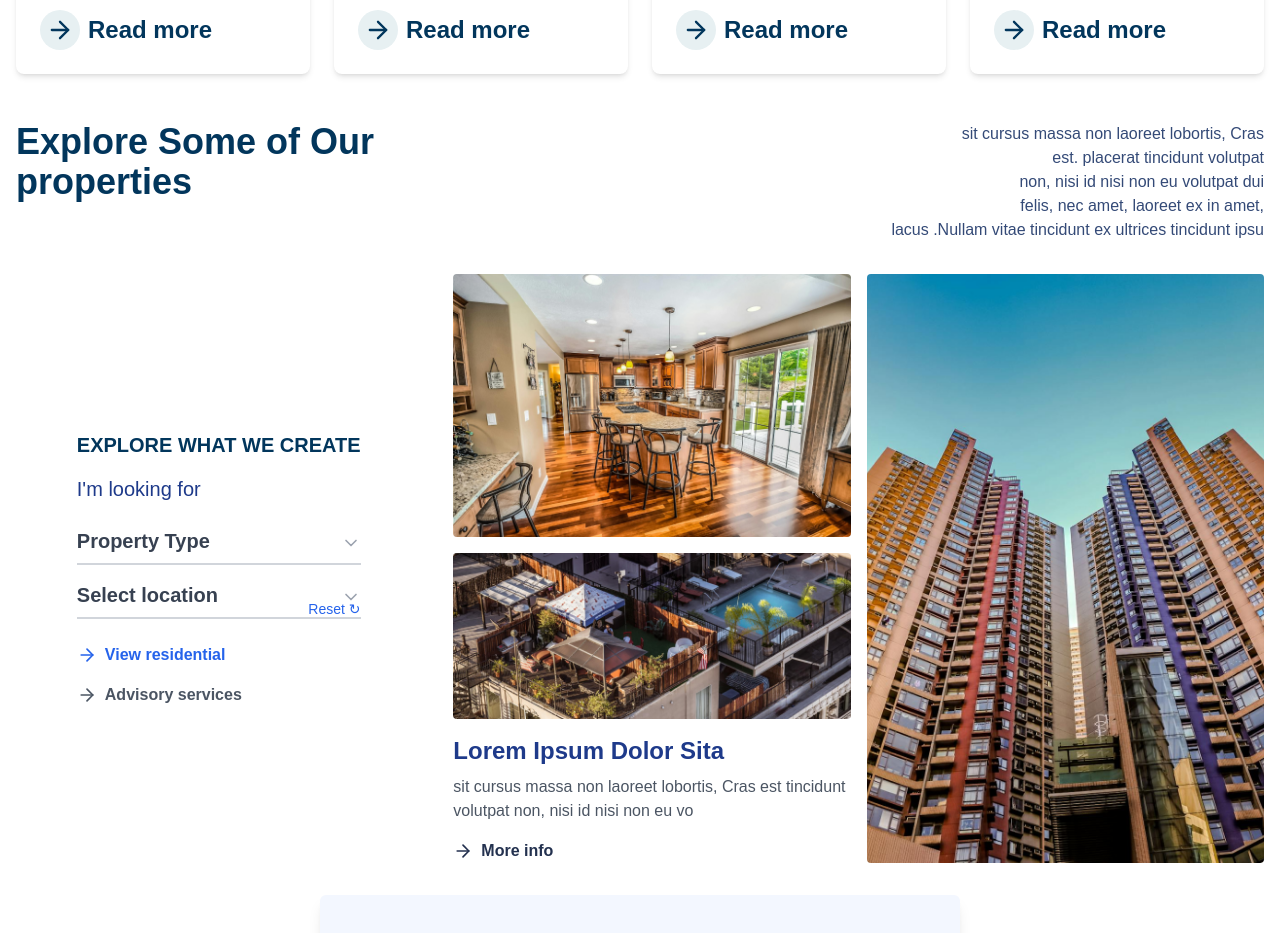
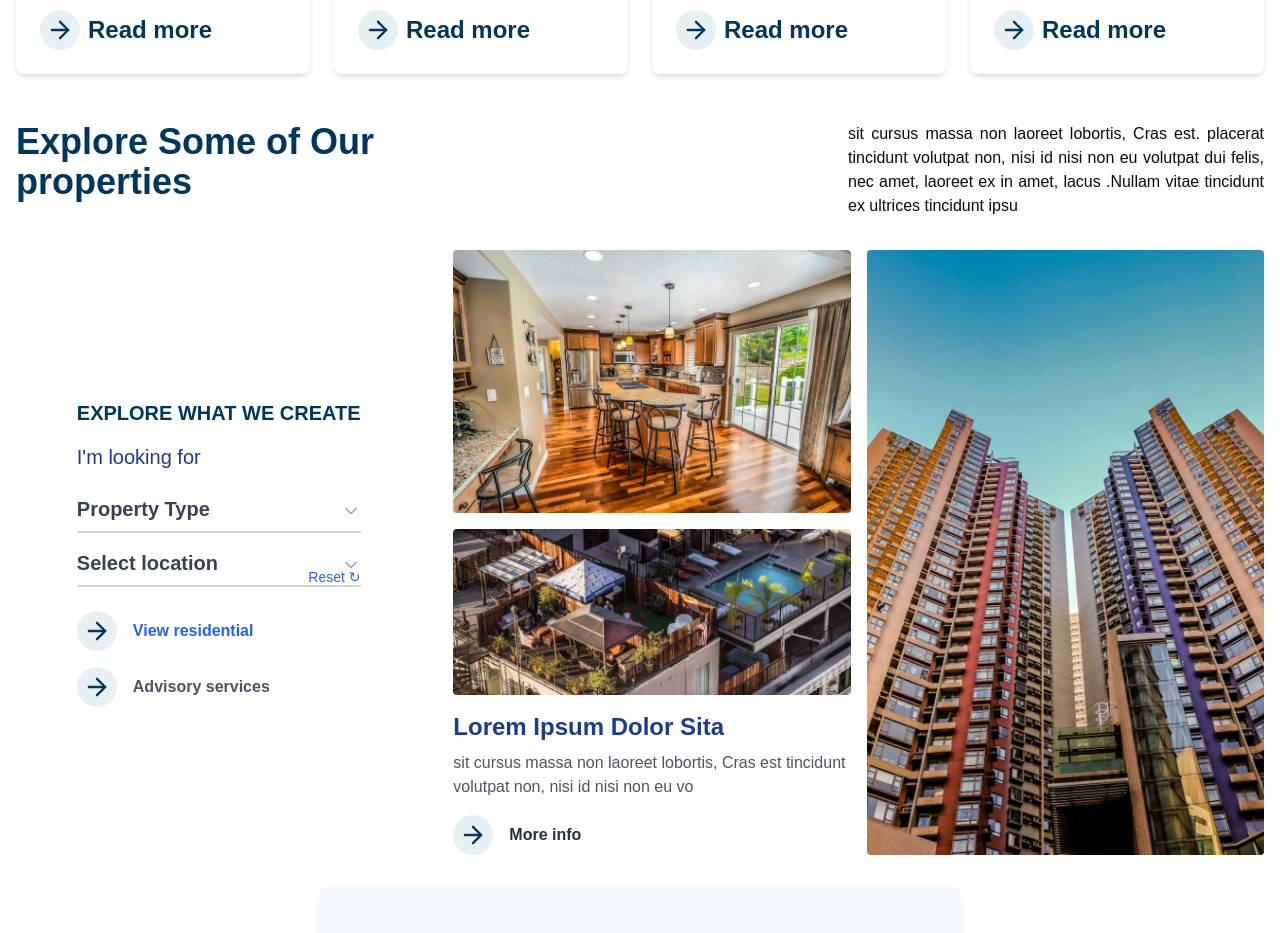
Before and after one commit to 010binary/kenny, a Next.js app: page / in a window 1280 px wide. Shown: the part 2280-3213 px from the top of the page. Built offline with nearby package versions, Linux system fonts and the light colour scheme.

Commit message:
latest changes

```diff
--- a/src/app/components/Explore.jsx
+++ b/src/app/components/Explore.jsx
@@ -2,6 +2,7 @@ import React from 'react';
 import Image from 'next/image';
 import { chair, reservation, tallbuilding } from '../Assets';
 import { ChevronDown, ArrowRight } from 'lucide-react';
+import { Buttons } from './custom/Button';
 
 const ExploreProperties = () => {
     return (
@@ -10,11 +11,13 @@ const ExploreProperties = () => {
                 <h1 className="text-4xl font-bold text-left mb-4 text-[#02365C] lg:w-1/2">
                     Explore Some of Our<br />properties
                 </h1>
-        <p className="text-right text-[#344A77]">
-          sit cursus massa non laoreet lobortis, Cras <br/>est. placerat tincidunt volutpat<br />
-          non, nisi id nisi non eu volutpat dui<br/> felis, nec amet, laoreet ex in amet,<br />
-          lacus .Nullam vitae tincidunt ex ultrices tincidunt ipsu
+            <p className="w-1/3 text-justify">
+            sit cursus massa non laoreet lobortis, Cras est. placerat tincidunt
+            volutpat non, nisi id nisi non eu volutpat dui felis, nec amet,
+            laoreet ex in amet, lacus .Nullam vitae tincidunt ex ultrices
+            tincidunt ipsu
           </p>
+
             </div>
 
             <div className="flex flex-col lg:flex-row gap-8">
@@ -40,7 +43,7 @@ const ExploreProperties = () => {
                     <div className="space-y-4">
                         {['View residential', 'Advisory services'].map((text, index) => (
                             <button key={index} className={`flex items-center space-x-2 ${index === 0 ? 'text-blue-600' : 'text-gray-600'} font-semibold`}>
-                <ArrowRight className="h-5 w-5" />
+                                <Buttons className="h-5 w-5" />
                                 <span>{text}</span>
                             </button>
                         ))}
@@ -60,7 +63,7 @@ const ExploreProperties = () => {
                                     sit cursus massa non laoreet lobortis, Cras est tincidunt volutpat non, nisi id nisi non eu vo
                                 </p>
                                 <button className="flex items-center space-x-2 text-[#23314F] font-semibold">
-                  <ArrowRight className="h-5 w-5" />
+                                    <Buttons className="h-5 w-5" />
                                     <span>More info</span>
                                 </button>
                             </div>
```
Lines whose indentation alone changed are shown as unchanged.
